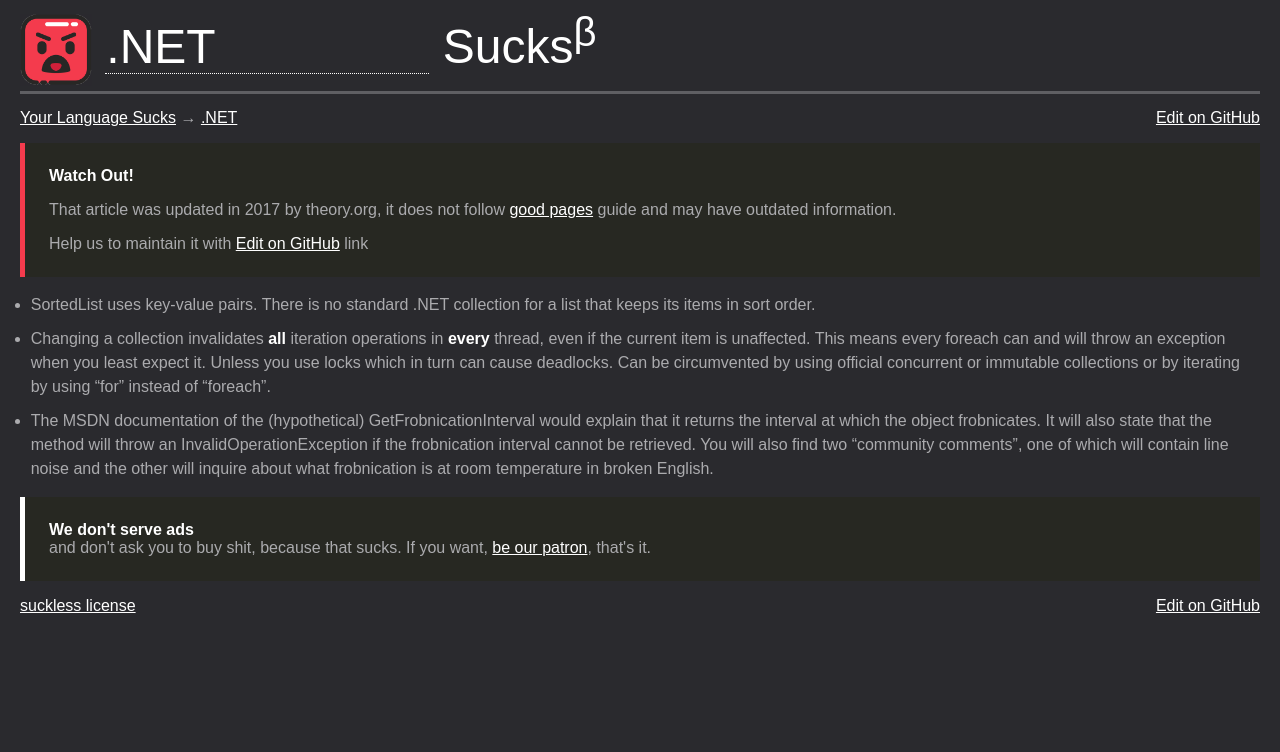
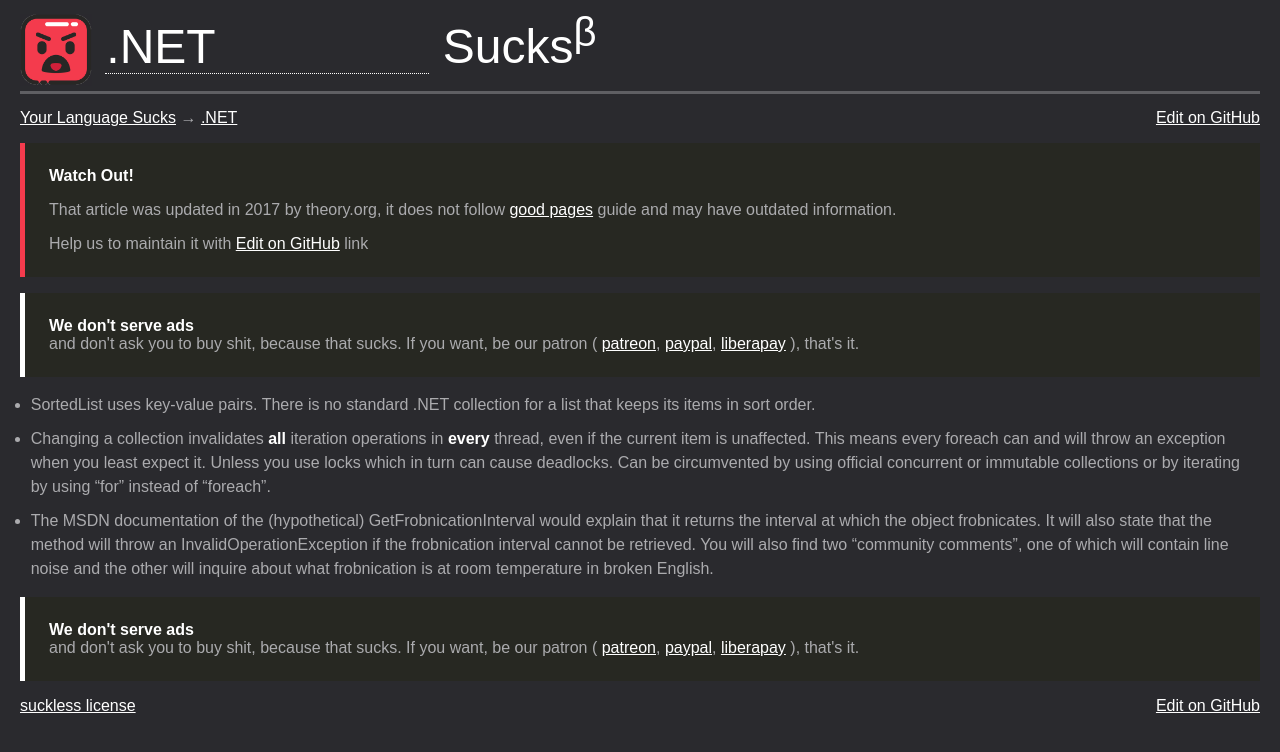
Before and after one commit to rakshazi/yourlanguagesucks.com, a Jekyll site: the page built from why/dotnet.md, in a window 1280 px wide. Shown: the top 752 px of the page. Built offline with Jekyll 4.4.1, drawn with Linux system fonts in a browser that asks for light colours.

Commit message:
added more donation methods

```diff
--- a/_config.yml
+++ b/_config.yml
@@ -5,6 +5,8 @@
 url: "https://yourlanguagesucks.com"
 repo: https://github.com/rakshazi/yourlanguagesucks.com/
 patreon: https://patreon.com/rakshazi
+liberapay: https://liberapay.com/rakshazi
+paypal: https://paypal.me/rakshazi
 category: guide
 tags: ['programming languages', 'guide']
 logo:
--- a/_includes/donate.html
+++ b/_includes/donate.html
@@ -1,5 +1,9 @@
 <div class="msg white">
     <strong>We don't serve ads</strong><br />
     and don't ask you to buy shit, because that sucks. If you want,
-    <a href="{{ site.patreon }}" rel="nofollow" target="_blank">be our patron</a>, that's it.
+    be our patron (
+    <a href="{{ site.patreon }}" rel="nofollow" target="_blank">patreon</a>,
+    <a href="{{ site.paypal }}" rel="nofollow" target="_blank">paypal</a>,
+    <a href="{{ site.liberapay }}" rel="nofollow" target="_blank">liberapay</a>
+    ), that's it.
 </div>
--- a/_layouts/language.html
+++ b/_layouts/language.html
@@ -33,6 +33,7 @@
         Feel free to add information yourself with <a href="#edit-top">Edit on GitHub</a> link.
     </div>
     {% endif %}
+    {% include donate.html %}
 </div>
 <div class="container" itemprop="mainEntity" itemscope itemtype="http://schema.org/Article">
     {{ content }}
```
Also changed, not shown: .github/FUNDING.yml.
